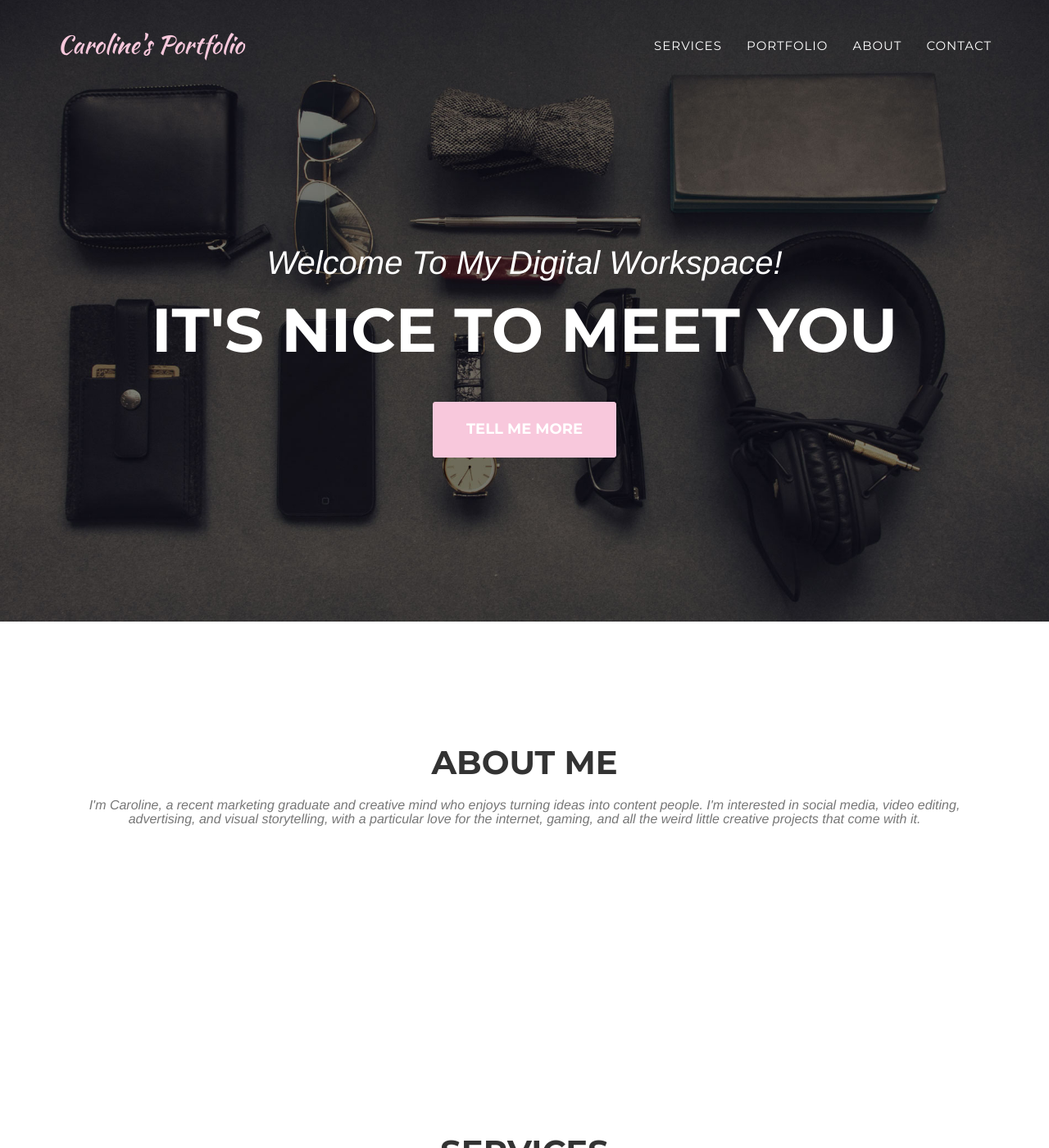
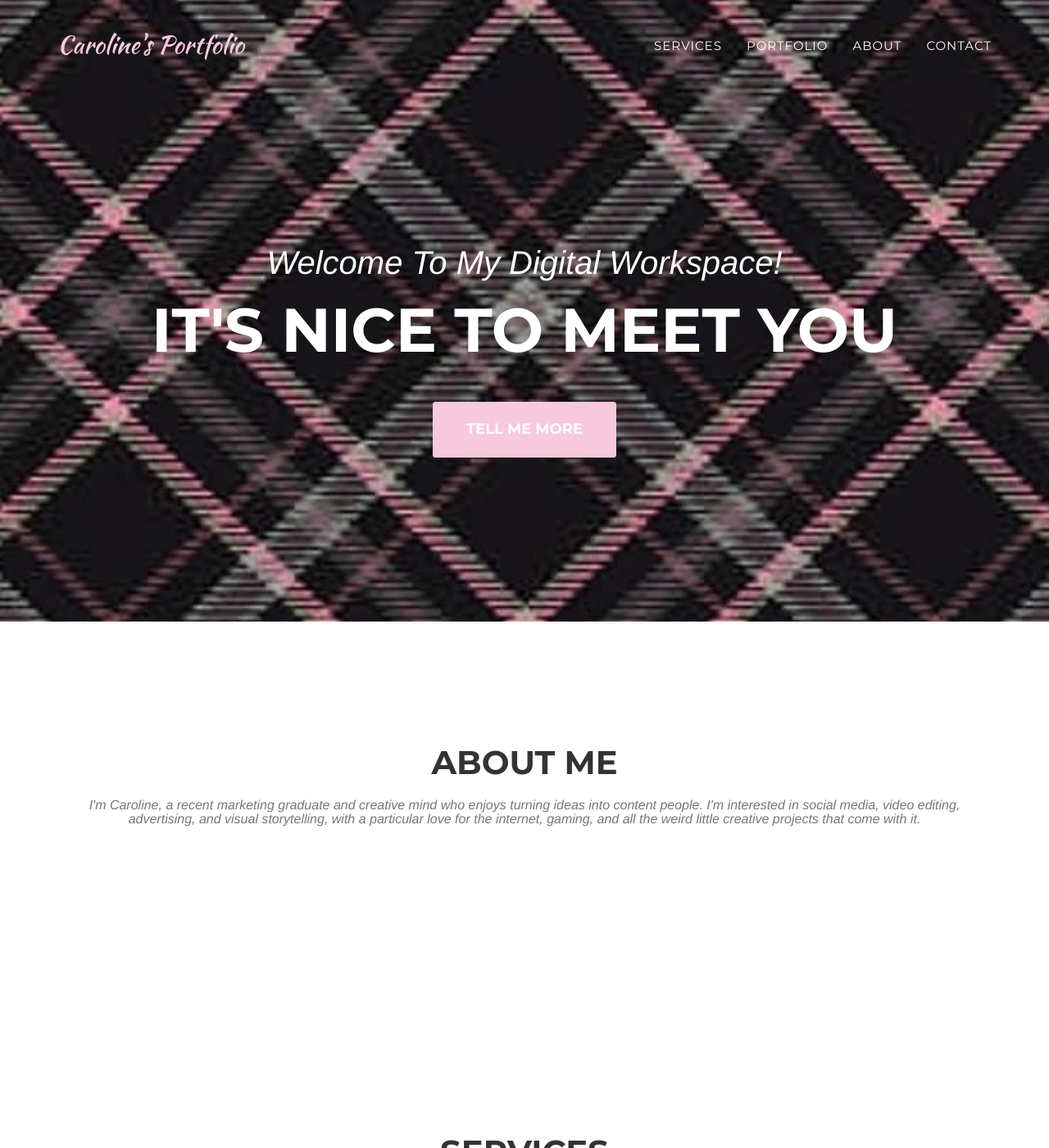
Before and after one commit to carolong-creates/carolong-creates.github.io, a Jekyll site: the page built from index.html, in a window 1280 px wide and 1400 px high. Shown: the whole window at 82% size. Built offline with Jekyll 4.4.1, drawn with Linux system fonts in a browser that asks for light colours; some web fonts are replaced.

Commit message:
Change welcome banner background

```diff
--- a/_includes/css/agency.css
+++ b/_includes/css/agency.css
@@ -269,7 +269,7 @@ header {
     text-align: center;
     color: #fff;
     background-attachment: scroll;
-    background-image: url('{{ site.baseurl }}/img/header-bg.jpg');
+    background-image: url('{{ site.baseurl }}/img/custom-header.jpg');
     background-position: center center;
     background-repeat: none;
     -webkit-background-size: cover;
```
Also changed, not shown: img/custom-header.jpg (added).
